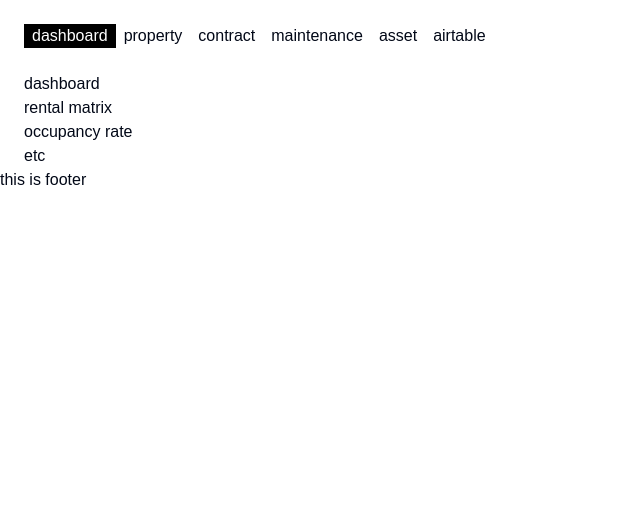
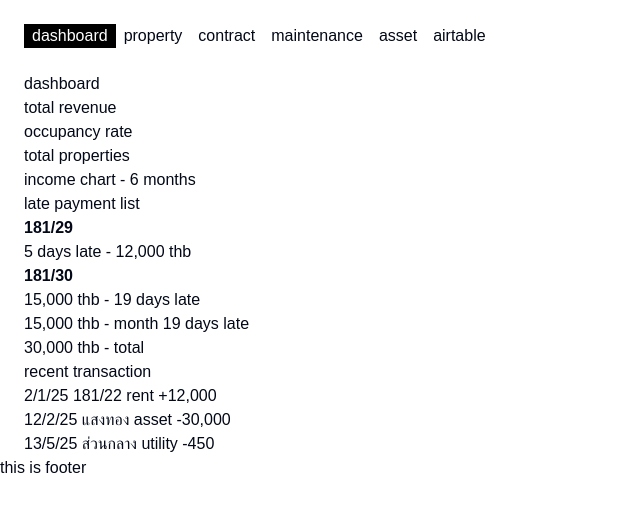
Before and after one commit to nuiie/renta, a Next.js app: page / in a window 1280 px wide. Shown: the top 512 px of the page, without its empty margins (0-640 px from the left). Built offline with nearby package versions, Linux system fonts and the light colour scheme.

Commit message:
draft dashboard

```diff
--- a/app/contract/[id]/page.tsx
+++ b/app/contract/[id]/page.tsx
@@ -12,14 +12,30 @@ export default async function Payment({
   return (
     <section className="px-6">
       <div>Payment from contract {id}</div>
-      <div>
-        {payments.map((p) => (
-          <div key={p.id}>
-            {p.id} {p.no} {p.amountToBePaid} {formatDateDDMMYY(p.due)}{" "}
-            {p.status} {p.desc}
-          </div>
-        ))}
-      </div>
+      <table className="divide-y divide-gray-200">
+        <thead>
+          <tr>
+            <th>ID</th>
+            <th>No</th>
+            <th>Amount to be Paid</th>
+            <th>Due Date</th>
+            <th>Status</th>
+            <th>Description</th>
+          </tr>
+        </thead>
+        <tbody>
+          {payments.map((p) => (
+            <tr key={p.id}>
+              <td>{p.id}</td>
+              <td>{p.no}</td>
+              <td>{p.amountToBePaid}</td>
+              <td>{formatDateDDMMYY(p.due)}</td>
+              <td>{p.status}</td>
+              <td>{p.desc}</td>
+            </tr>
+          ))}
+        </tbody>
+      </table>
     </section>
   )
 }
--- a/app/page.tsx
+++ b/app/page.tsx
@@ -3,9 +3,36 @@ export default async function Home() {
     <div className="w-full mx-6">
       dashboard
       <ul>
-        <li>rental matrix</li>
+        <li>total revenue</li>
         <li>occupancy rate</li>
-        <li>etc</li>
+        <li>total properties</li>
+        <li>income chart - 6 months</li>
+        <li>
+          late payment list
+          <ul>
+            <li>
+              <b>181/29</b>
+              <br />5 days late - 12,000 thb
+            </li>
+            <li>
+              <b>181/30</b>
+              <br />
+              15,000 thb - 19 days late
+              <br />
+              15,000 thb - month 19 days late
+              <br />
+              30,000 thb - total
+            </li>
+          </ul>
+        </li>
+        <li>
+          recent transaction
+          <ul>
+            <li>2/1/25 181/22 rent +12,000</li>
+            <li>12/2/25 แสงทอง asset -30,000</li>
+            <li>13/5/25 ส่วนกลาง utility -450</li>
+          </ul>
+        </li>
       </ul>
     </div>
   )
```
